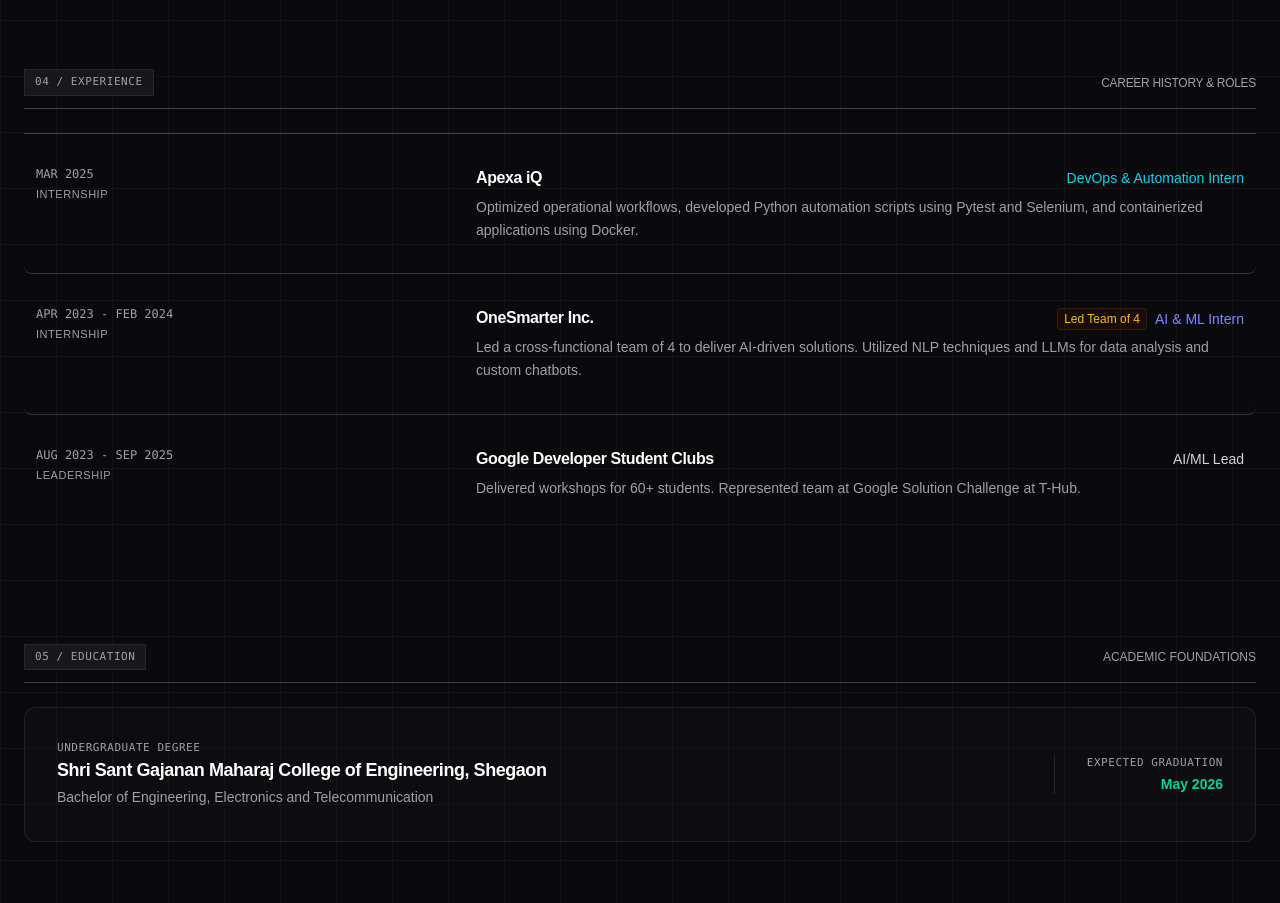
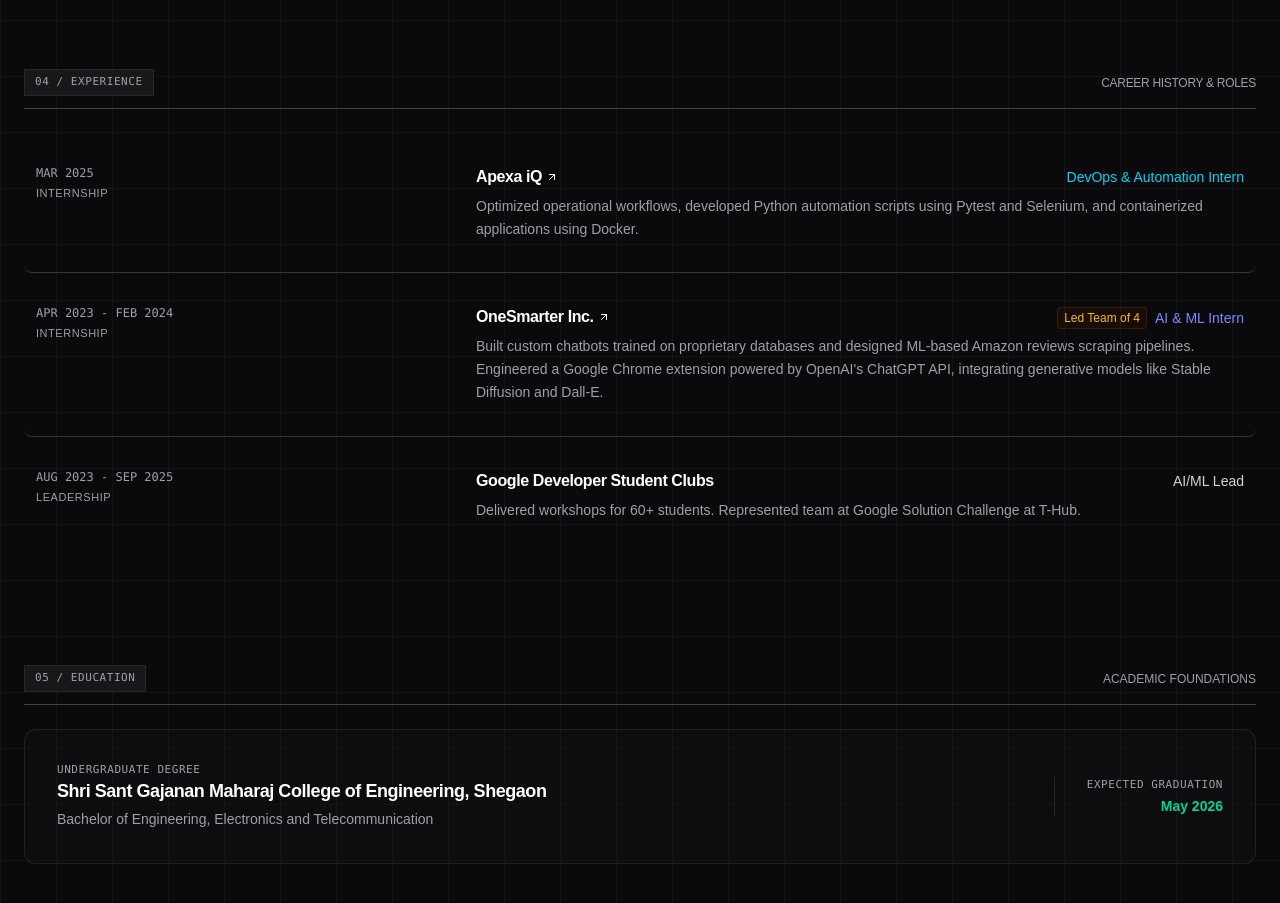
Before and after one commit to Saurabhkg03/my-portfolio-website, a Next.js app: page / in a window 1280 px wide. Shown: the part 1940-2843 px from the top of the page. Built offline with nearby package versions, Linux system fonts and the light colour scheme.

Commit message:
feat: initialize portfolio landing page with hero, tech stack, and project layout sections

```diff
--- a/src/app/page.tsx
+++ b/src/app/page.tsx
@@ -387,12 +387,13 @@
               Career History & Roles
             </span>
           </div>
-          <div className="divide-y divide-zinc-300 border-t border-zinc-400 dark:border-zinc-700 dark:divide-zinc-700/80">
+          <div className="divide-y divide-zinc-300 dark:divide-zinc-700/80">
             {[
               {
                 period: "Mar 2025",
                 type: "Internship",
                 company: "Apexa iQ",
+                link: "https://www.apexaiq.com/",
                 role: "DevOps & Automation Intern",
                 roleColor: "text-cyan-600 dark:text-cyan-400",
                 desc: "Optimized operational workflows, developed Python automation scripts using Pytest and Selenium, and containerized applications using Docker.",
@@ -402,9 +403,10 @@
                 period: "Apr 2023 - Feb 2024",
                 type: "Internship",
                 company: "OneSmarter Inc.",
+                link: "https://www.onesmarter.com/",
                 role: "AI & ML Intern",
                 roleColor: "text-indigo-600 dark:text-indigo-400",
-                desc: "Led a cross-functional team of 4 to deliver AI-driven solutions. Utilized NLP techniques and LLMs for data analysis and custom chatbots.",
+                desc: "Built custom chatbots trained on proprietary databases and designed ML-based Amazon reviews scraping pipelines. Engineered a Google Chrome extension powered by OpenAI's ChatGPT API, integrating generative models like Stable Diffusion and Dall-E.",
                 extra: (
                   <span
                     key="tag"
@@ -418,6 +420,7 @@
                 period: "Aug 2023 - Sep 2025",
                 type: "Leadership",
                 company: "Google Developer Student Clubs",
+                link: null,
                 role: "AI/ML Lead",
                 roleColor: "text-zinc-600 dark:text-zinc-300",
                 desc: "Delivered workshops for 60+ students. Represented team at Google Solution Challenge at T-Hub.",
@@ -439,7 +442,19 @@
                 <div className="max-w-3xl flex-1 space-y-1.5">
                   <div className="flex flex-wrap items-baseline justify-between gap-2">
                     <h3 className="text-sm font-semibold tracking-tight text-zinc-950 dark:text-white md:text-base">
-                      {exp.company}
+                      {exp.link ? (
+                        <a
+                          href={exp.link}
+                          target="_blank"
+                          rel="noopener noreferrer"
+                          className="inline-flex items-center gap-1 hover:text-cyan-600 hover:underline underline-offset-4 transition-colors dark:hover:text-cyan-400"
+                        >
+                          {exp.company}
+                          <ArrowUpRight className="h-3 w-3" />
+                        </a>
+                      ) : (
+                        exp.company
+                      )}
                     </h3>
                     <div className="flex items-center gap-2">
                       {exp.extra}
```
